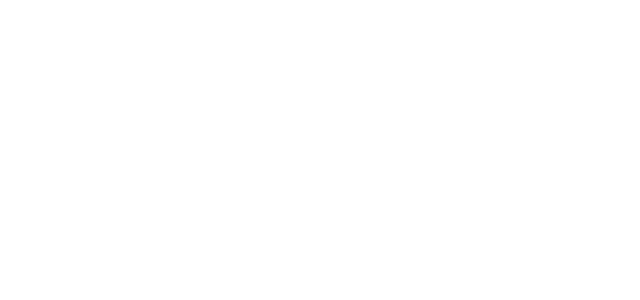
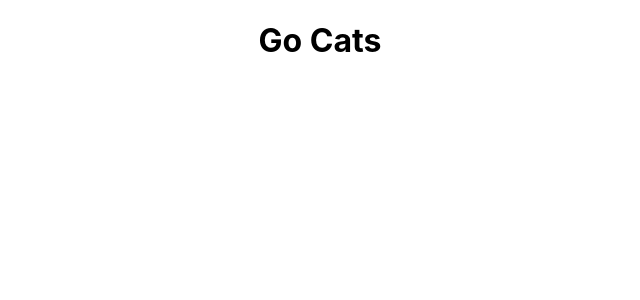
Before and after one commit to mmcmahon1490/CoasterDB, a React (Create React App) app in the folder client/: page / in a window 1280 px wide. Shown: the top 300 px of the page, without its empty margins (320-960 px from the left). Built offline with nearby package versions, Linux system fonts and the light colour scheme.

Commit message:
Home Page Started

```diff
--- a/client/src/App.js
+++ b/client/src/App.js
@@ -1,10 +1,11 @@
 import React from 'react';
 import './App.css';
+import Home from './screens/Home'
 
 function App() {
   return (
     <div className="App">
-
+      <Home />
     </div>
   );
 }
--- /dev/null
+++ b/client/src/screens/Home.jsx
@@ -0,0 +1,9 @@
+import React, { useState, useEffect } from 'react';
+
+const Home = () => {
+  return (
+    <h1>Go Cats</h1>
+  )
+}
+
+export default Home;
```
